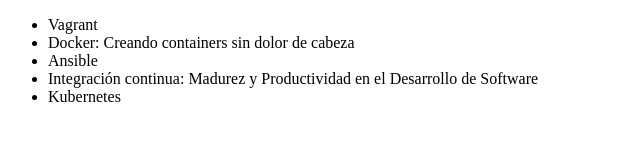
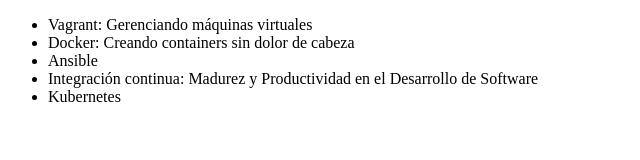
Before and after one commit to ALEGARMED/alura-git, a plain HTML site: page Index.html in a window 1280 px wide. Shown: the whole page, without its empty margins (0-640 px from the left). Drawn offline with Linux system fonts and the light colour scheme.

Commit message:
Modificacion de texto en titulo y vagrant

```diff
--- a/Index.html
+++ b/Index.html
@@ -5,7 +5,7 @@
 <head>
 
      <meta charset = "UTF-8">
-     <title> Cursos de DepOps de Alura </title>
+     <title> Cursos de DevOps de Alura </title>
 
 </head>
 
@@ -13,7 +13,7 @@
 
      <ul>
 
-         <li>Vagrant</li>
+         <li>Vagrant: Gerenciando máquinas virtuales</li>
          <li>Docker: Creando containers sin dolor de cabeza</li>
          <li>Ansible</li>
          <li>Integración continua: Madurez y Productividad en el Desarrollo de Software</li>
```
